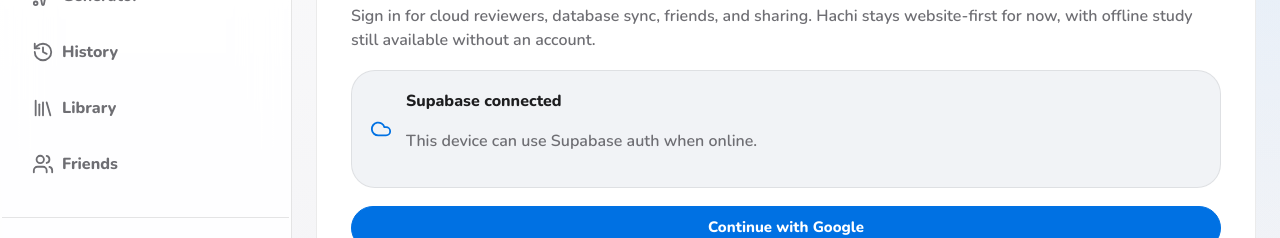
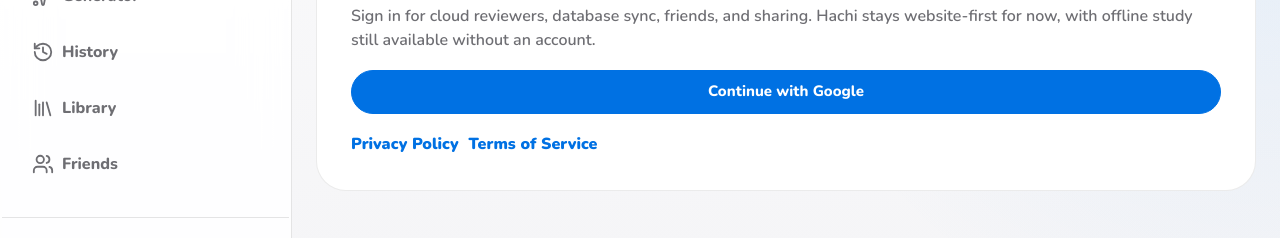
Before and after one commit to AlexPacaldo/ReviewHub, a React (Vite) app: page /account in a window 1280 px wide. Shown: the part 177-415 px from the top of the page. Built offline with nearby package versions, Linux system fonts and the light colour scheme; no server answers.

Commit message:
Remove supabase status block from account page

```diff
--- a/src/pages/Account.jsx
+++ b/src/pages/Account.jsx
@@ -1,5 +1,5 @@
 import { useEffect, useState } from "react";
-import { Cloud, Database, HardDrive, LogOut, UserRound } from "lucide-react";
+import { Database, HardDrive, LogOut, UserRound } from "lucide-react";
 import { Link } from "react-router-dom";
 import ConfirmModal from "../components/ConfirmModal.jsx";
 import { useAuth } from "../contexts/AuthContext.jsx";
@@ -110,18 +110,6 @@ export default function Account() {
         <h1>Account Settings</h1>
         <p className="muted">Sign in for cloud reviewers, database sync, friends, and sharing. Hachi stays website-first for now, with offline study still available without an account.</p>
 
-        <div className="account-status">
-          <Cloud size={22} aria-hidden="true" />
-          <div>
-            <strong>{configured ? "Supabase connected" : "Supabase not configured"}</strong>
-            <p className="muted">
-              {configured
-                ? "This device can use Supabase auth when online."
-                : "Create .env.local with VITE_SUPABASE_URL and VITE_SUPABASE_ANON_KEY."}
-            </p>
-          </div>
-        </div>
-
         {loading ? (
           <p className="muted">Checking session...</p>
         ) : session ? (
```
